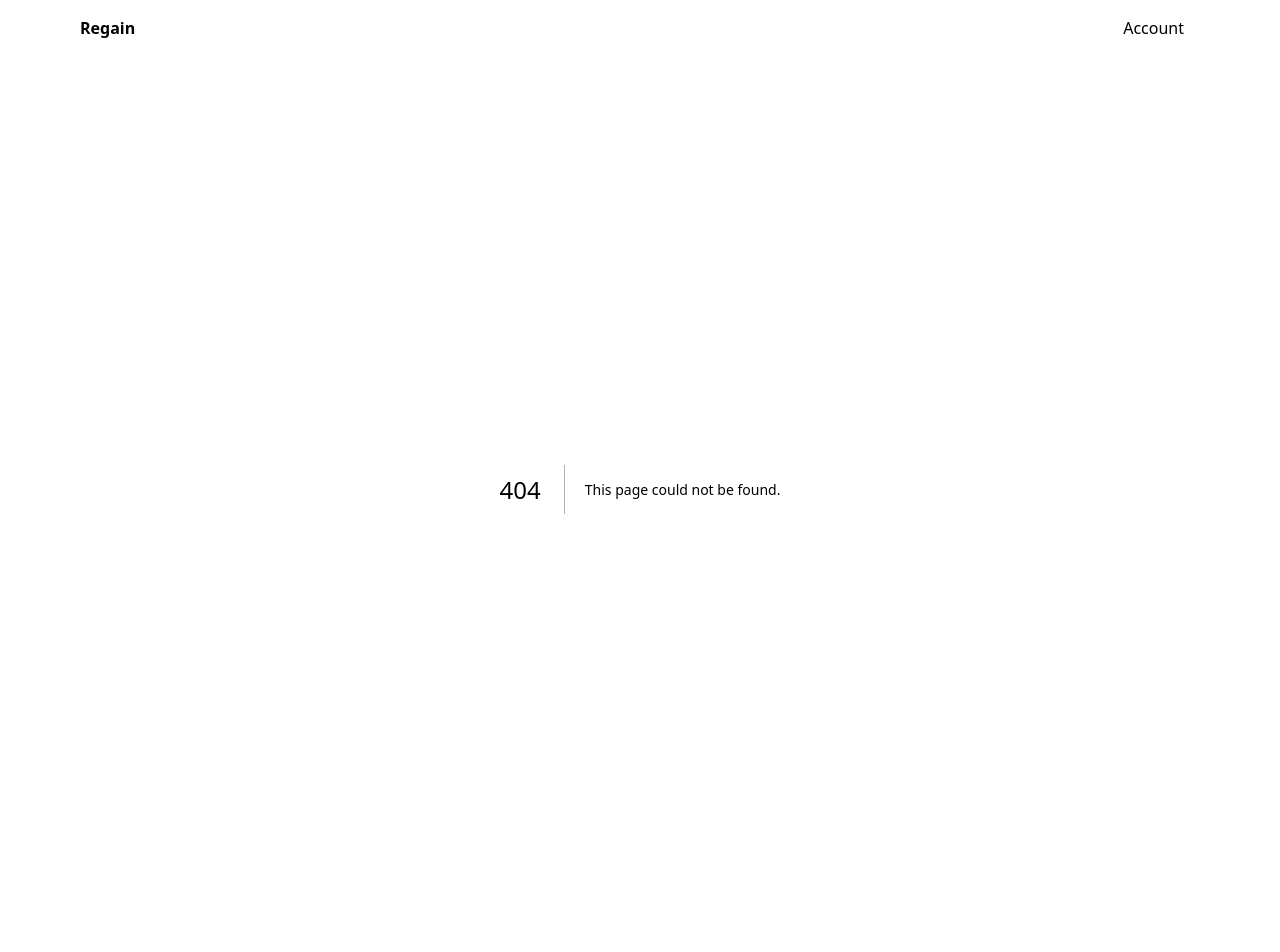
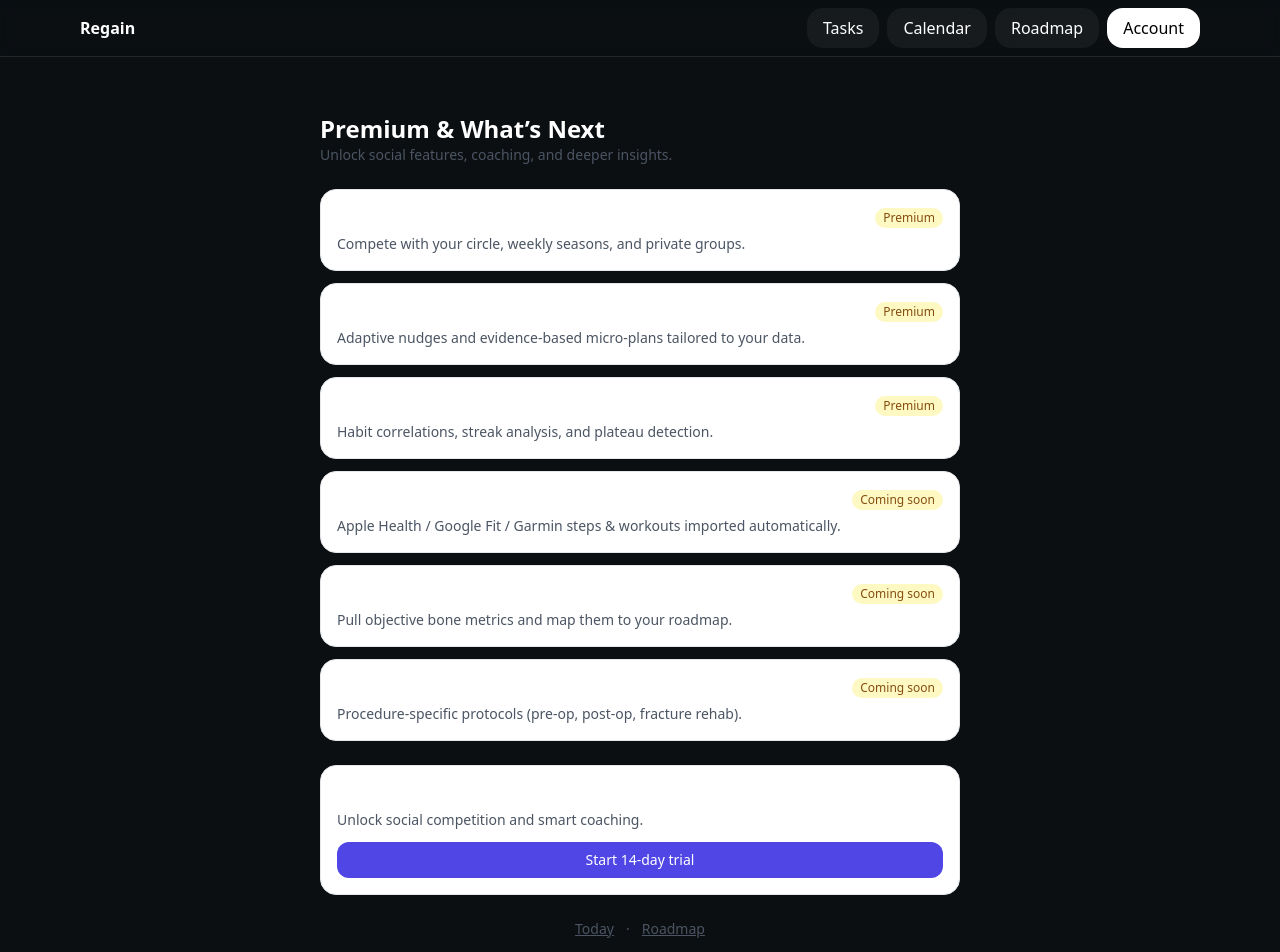
Before and after one commit to shivanamdeo23-cpu/regain, a Next.js app: page /premium in a window 1280 px wide. Before the commit this address had no page. Shown: the top 952 px of the page. Built offline with nearby package versions, Linux system fonts and the light colour scheme.

Commit message:
Create page.tsx

```diff
--- /dev/null
+++ b/app/premium/page.tsx
@@ -0,0 +1,76 @@
+'use client';
+
+export const dynamic = 'force-dynamic';
+
+import React from 'react';
+
+const Feature = ({ title, desc, tag }: { title: string; desc: string; tag?: string }) => (
+  <div className="rounded-2xl border border-gray-200 p-4 bg-white">
+    <div className="flex items-center justify-between">
+      <h3 className="font-semibold">{title}</h3>
+      {tag && <span className="text-xs bg-yellow-100 text-yellow-800 px-2 py-0.5 rounded-full">{tag}</span>}
+    </div>
+    <p className="mt-1 text-sm text-gray-600">{desc}</p>
+  </div>
+);
+
+export default function PremiumPage() {
+  return (
+    <main className="mx-auto max-w-2xl px-4 py-6 space-y-6">
+      <header>
+        <h1 className="text-2xl font-bold">Premium & What’s Next</h1>
+        <p className="text-sm text-gray-600">Unlock social features, coaching, and deeper insights.</p>
+      </header>
+
+      <section className="space-y-3">
+        <Feature
+          title="Friends & Family Leaderboard"
+          desc="Compete with your circle, weekly seasons, and private groups."
+          tag="Premium"
+        />
+        <Feature
+          title="Smart Coaching"
+          desc="Adaptive nudges and evidence-based micro-plans tailored to your data."
+          tag="Premium"
+        />
+        <Feature
+          title="Advanced Analytics"
+          desc="Habit correlations, streak analysis, and plateau detection."
+          tag="Premium"
+        />
+        <Feature
+          title="Health Sync"
+          desc="Apple Health / Google Fit / Garmin steps & workouts imported automatically."
+          tag="Coming soon"
+        />
+        <Feature
+          title="DEXA / FRAX Integrations"
+          desc="Pull objective bone metrics and map them to your roadmap."
+          tag="Coming soon"
+        />
+        <Feature
+          title="Rehab Packs"
+          desc="Procedure-specific protocols (pre-op, post-op, fracture rehab)."
+          tag="Coming soon"
+        />
+      </section>
+
+      <div className="rounded-2xl border border-gray-200 p-4 bg-white">
+        <h3 className="font-semibold">Go Premium</h3>
+        <p className="mt-1 text-sm text-gray-600">Unlock social competition and smart coaching.</p>
+        <button
+          className="mt-3 w-full rounded-xl bg-indigo-600 text-white py-2 text-sm font-medium hover:bg-indigo-700"
+          onClick={() => alert('Start checkout flow')}
+        >
+          Start 14-day trial
+        </button>
+      </div>
+
+      <nav className="flex justify-center gap-3 text-sm text-gray-600">
+        <a className="underline" href="/daily">Today</a>
+        <span>·</span>
+        <a className="underline" href="/roadmap">Roadmap</a>
+      </nav>
+    </main>
+  );
+}
```
